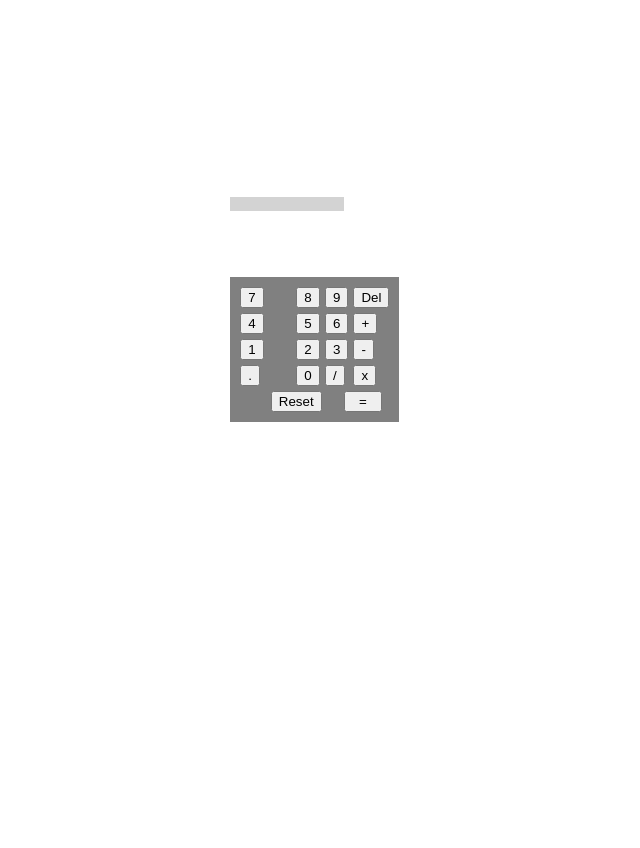
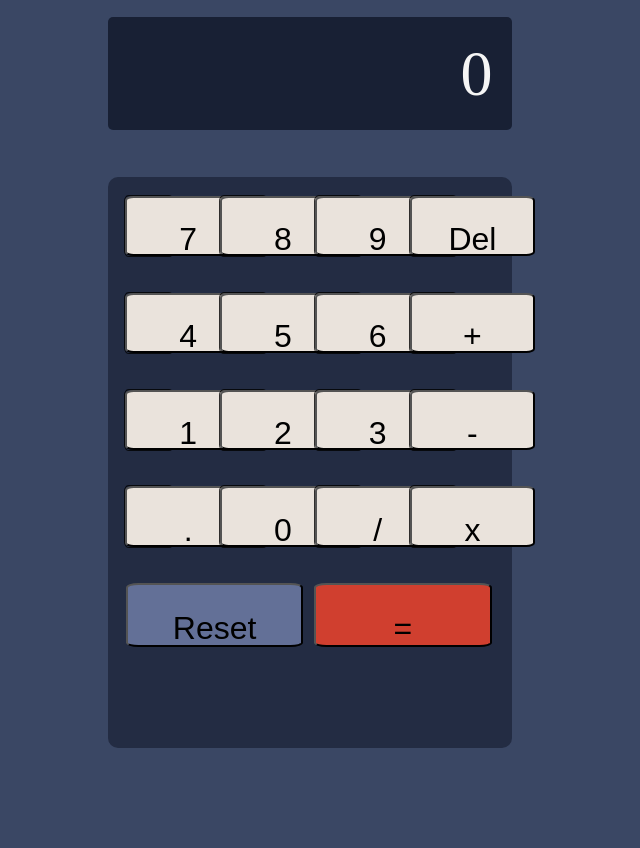
Before and after one commit to kietdang400/Calculator-App, a plain HTML site: page calculator-app-main/index.html in a window 1280 px wide. Shown: the part 131-979 px from the top of the page, without its empty margins (382-1022 px from the left). Before the commit the page ends 800 px from the top, so only its background shows below. Drawn offline with Linux system fonts and the light colour scheme.

Commit message:
finished the first design

```diff
--- a/calculator-app-main/index.html
+++ b/calculator-app-main/index.html
@@ -16,37 +16,38 @@
     <link rel="stylesheet" href="style.css" />
   </head>
   <body>
+    <h1 class="title">calc</h1>
     <div class="display-container">
-      <span class="number-placeholder"></span>
+      <span class="number-placeholder">0</span>
     </div>
 
     <div class="grid-container">
-      <div class="grid-item1"><button class="button" value="7">7</button></div>
-      <div class="grid-item2"><button class="button" value="8">8</button></div>
-      <div class="grid-item3"><button class="button" value="9">9</button></div>
-      <div class="grid-item4">
+      <div class="grid-item"><button class="button" value="7">7</button></div>
+      <div class="grid-item"><button class="button" value="8">8</button></div>
+      <div class="grid-item"><button class="button" value="9">9</button></div>
+      <div class="grid-item">
         <button class="button" value="del">Del</button>
       </div>
 
-      <div class="grid-item5"><button class="button" value="4">4</button></div>
-      <div class="grid-item6"><button class="button" value="5">5</button></div>
-      <div class="grid-item7"><button class="button" value="6">6</button></div>
-      <div class="grid-item8"><button class="button" value="+">+</button></div>
+      <div class="grid-item"><button class="button" value="4">4</button></div>
+      <div class="grid-item"><button class="button" value="5">5</button></div>
+      <div class="grid-item"><button class="button" value="6">6</button></div>
+      <div class="grid-item"><button class="button" value="+">+</button></div>
 
-      <div class="grid-item9"><button class="button" value="1">1</button></div>
-      <div class="grid-item10"><button class="button" value="2">2</button></div>
-      <div class="grid-item11"><button class="button" value="3">3</button></div>
-      <div class="grid-item12"><button class="button" value="-">-</button></div>
+      <div class="grid-item"><button class="button" value="1">1</button></div>
+      <div class="grid-item"><button class="button" value="2">2</button></div>
+      <div class="grid-item"><button class="button" value="3">3</button></div>
+      <div class="grid-item"><button class="button" value="-">-</button></div>
 
-      <div class="grid-item13"><button class="button" value=".">.</button></div>
-      <div class="grid-item14"><button class="button" value="0">0</button></div>
-      <div class="grid-item15"><button class="button" value="/">/</button></div>
-      <div class="grid-item16"><button class="button" value="*">x</button></div>
+      <div class="grid-item"><button class="button" value=".">.</button></div>
+      <div class="grid-item"><button class="button" value="0">0</button></div>
+      <div class="grid-item"><button class="button" value="/">/</button></div>
+      <div class="grid-item"><button class="button" value="*">x</button></div>
 
-      <div class="grid-item17">
+      <div id="reset">
         <button class="button" value="reset">Reset</button>
       </div>
-      <div class="grid-item18"><button class="button" value="=">=</button></div>
+      <div id="equal"><button class="button" value="=">=</button></div>
     </div>
 
     <script src="app.js"></script>
--- a/calculator-app-main/style.css
+++ b/calculator-app-main/style.css
@@ -4,16 +4,29 @@ body{
         justify-content: center;
         height: fit-content;
         position: relative;
-        top:400px
+        top:400px;
+        background-color: hsl(222, 26%, 31%);
 }
 
+.title{
+    color:whitesmoke;
+    position: relative;
+    top:-350px;
+    left:22%;
+}
+
+/*screen background*/
 .display-container{
     position:relative;
-    top:-80px;
-    left:9%;;
+    top:-260px;
+    left:18%;
+    color: whitesmoke;
+    font-size: 400%;
     height: fit-content;
-    width: 9%;
-    background-color: lightgrey;
+    width: 30%;
+    background-color: hsl(224, 36%, 15%);
+    border-radius: 5px;
+    padding: 1%;
 }
 
 .display-container .number-placeholder{
@@ -24,57 +37,66 @@ body{
         height: auto;
 }
 
+/*keypad background*/
 .grid-container{
     display: flex;
         flex-direction: row;
         justify-content: center;
-        background-color:grey;
-        height: auto;
-        width: fit-content;
-
+        background-color:hsl(223, 31%, 20%);
+        height: 470px;
+        width: 30%;
         display: grid;
-        grid-template-columns: auto auto auto;
-        gap: 5px;
-        padding: 10px;
+        grid-template-columns:13% 13% 13% 13%;
+        gap: 12%;
+        padding-top: 3%;
+        padding-bottom: 5%;
+        padding-left: 1%;
+        padding-right: 1%;
+        position:relative;
+        top: -100px;
+        left:-14%;
+        border-radius: 10px;
 }
 
 
-.grid-item1{
-    grid-column-start: 1;
+.grid-item{
+    border: 1px solid rgba(0, 0, 0, 0.8);
+    text-align: center;
+    border-radius: 10%;
+    justify-content: center;
+    position:relative;
+    left:-38%;
+    top:-50%;
+    height: fit-content;
+    margin-bottom: -45%;
+
+}
+button{
+    background-color: hsl(30, 25%, 89%);
+    font-size: xx-large;
+    padding:50%;
+    border-radius: 7%;
+    width: 125.41px;
+    height:50.2px;
+    padding-bottom: 70%;
+}
+
+#reset button{
+    width:360%;
+    position: relative;
+    left: -35%;
+    top: -50%;
+    margin-top: 50%;
+    background-color:hsl(225, 21%, 49%);
+}
 
 
-}
-.grid-item2{
-    grid-column-start: 2;
-    }
-.grid-item3{
-    grid-column-start: 3;
-}
-.grid-item4{
-    grid-column-start: 4;
-}
-
-.grid-item5{
+#equal button{
+    width: 360%;
+    position: relative;
+        left: 155%;
+        top:-50%;
+        margin-top: 50%;
+        background-color:hsl(6, 63%, 50%);
 
 }
-
-.grid-item9{
-
-}
-
-.grid-item13{
-
-}
-
-.grid-item17{
-    position: relative;
-        left: 60%;
-}
-.grid-item18{
-    position:relative;
-    left:200%;
-
-}
-.grid-item18 button{
-    width:160%;
-}
```
